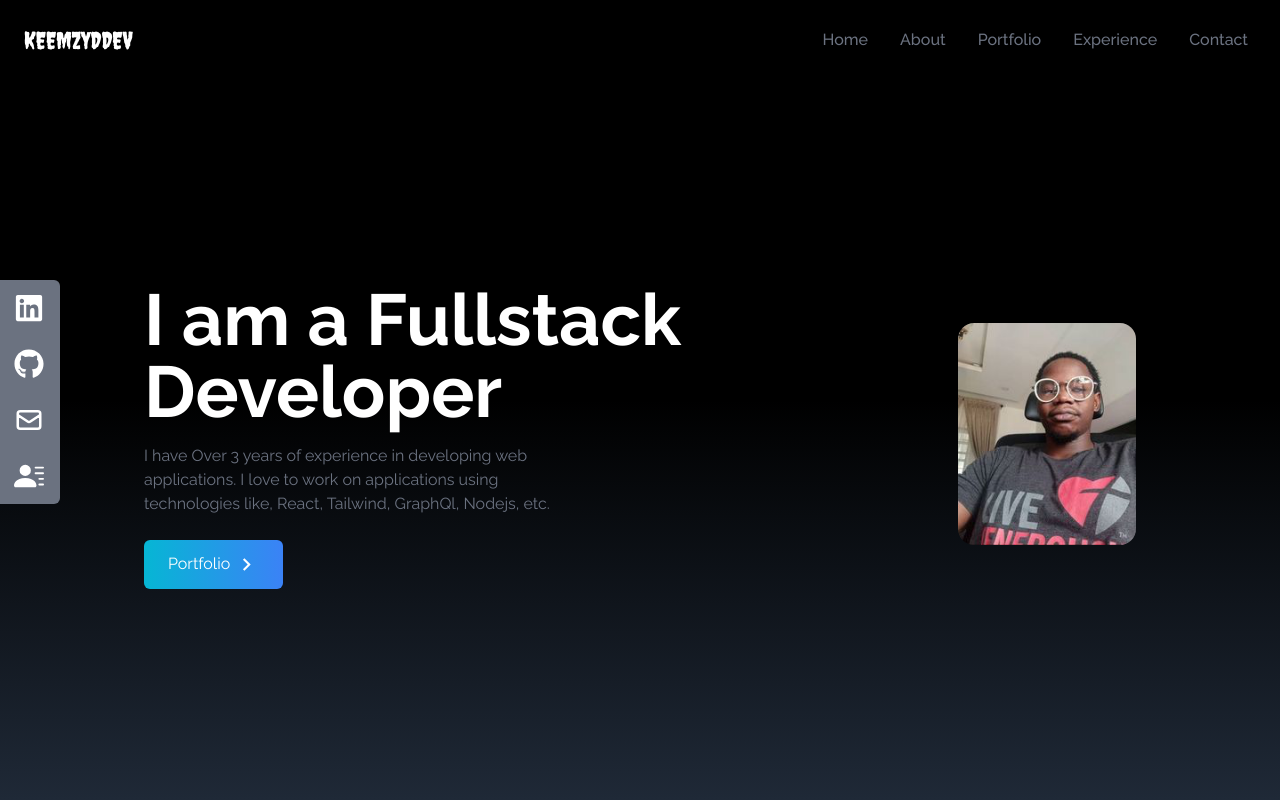
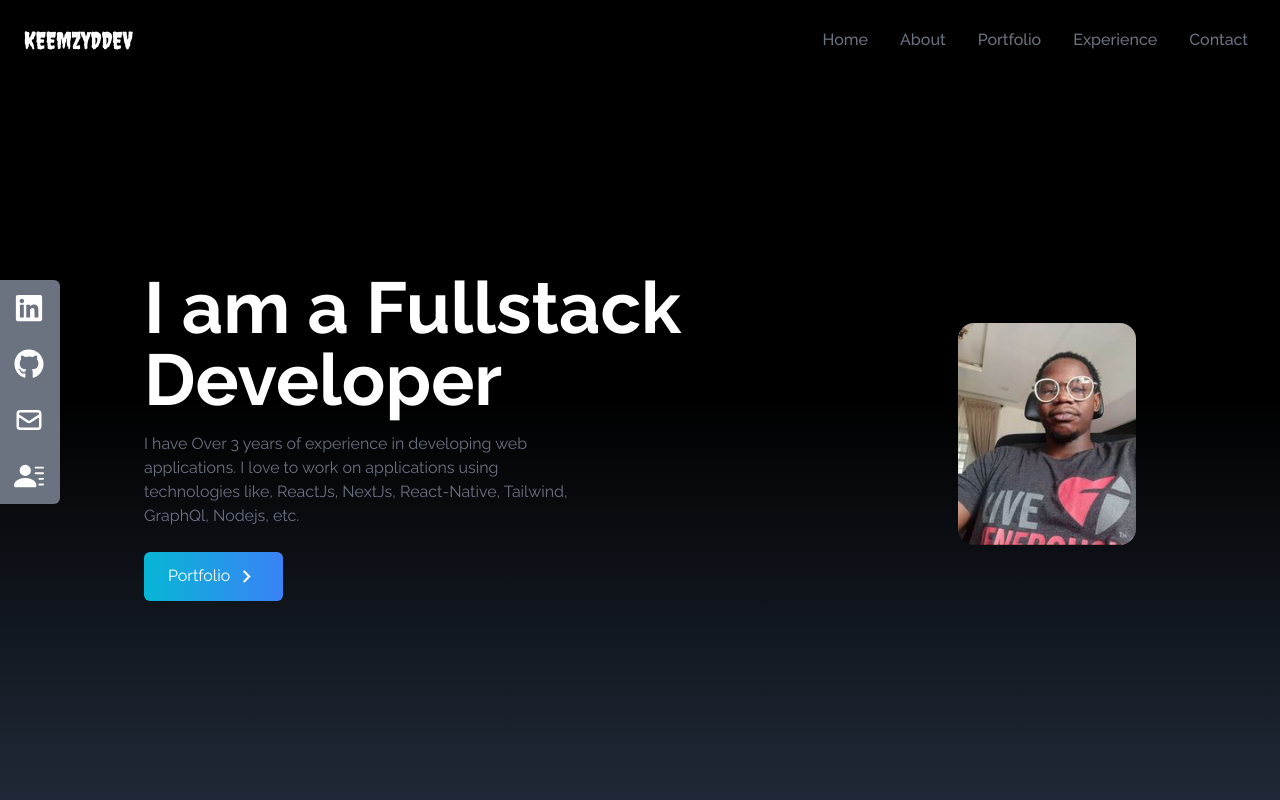
Before and after one commit to keemzyddev/MY-PORTFOLIO, a React (Vite) app: page / in a window 1280 px wide. Shown: the top 800 px of the page. Built offline with nearby package versions, Linux system fonts and the light colour scheme; a web font is replaced by a local one.

Commit message:
updated home.jsx

```diff
--- a/src/components/Home.jsx
+++ b/src/components/Home.jsx
@@ -14,7 +14,7 @@ const Home = () => {
           </h2>
           <p className="text-gray-500 py-4 max-w-md">
             I have Over 3 years of experience in developing web applications. I
-            love to work on applications using technologies like, React,
+            love to work on applications using technologies like, ReactJs, NextJs, React-Native,
             Tailwind, GraphQl, Nodejs, etc.
           </p>
           <div>
```
Also changed, not shown: 2 other files (tests, documents, lock files or other folders).
